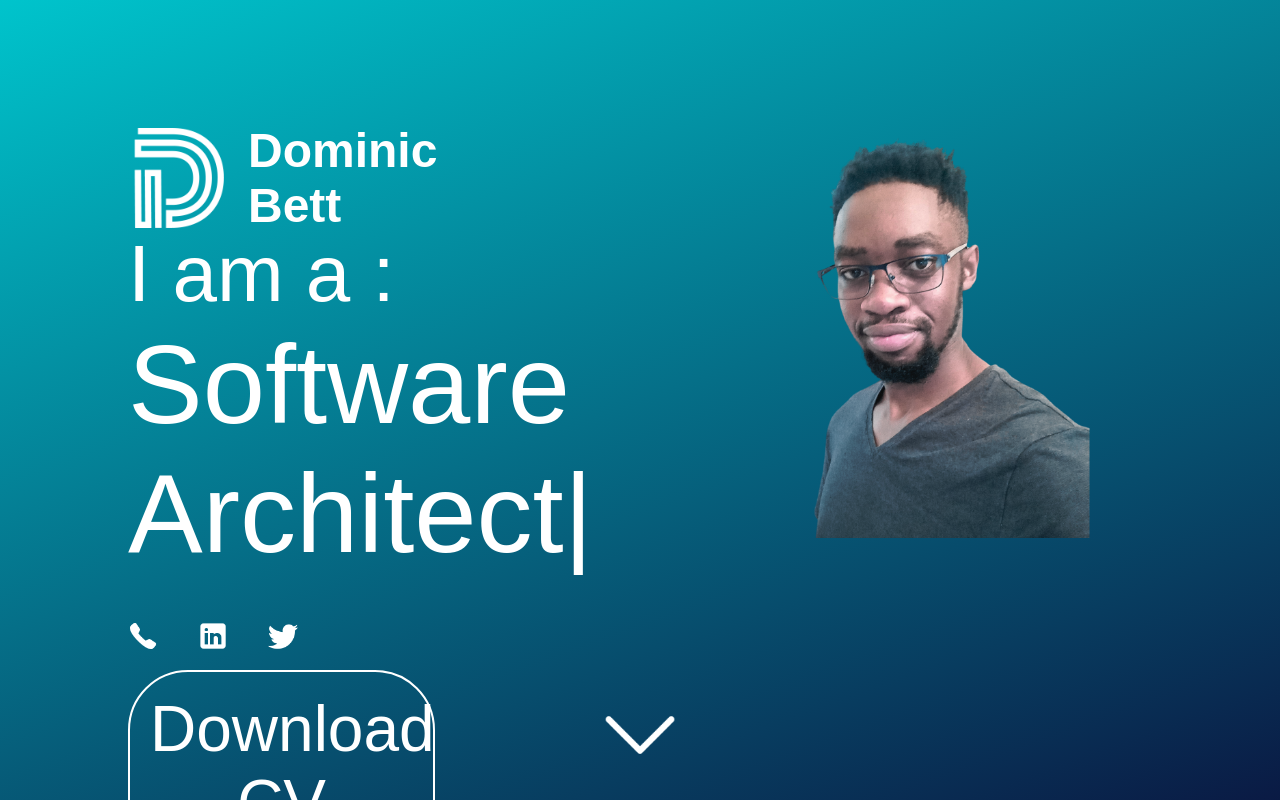
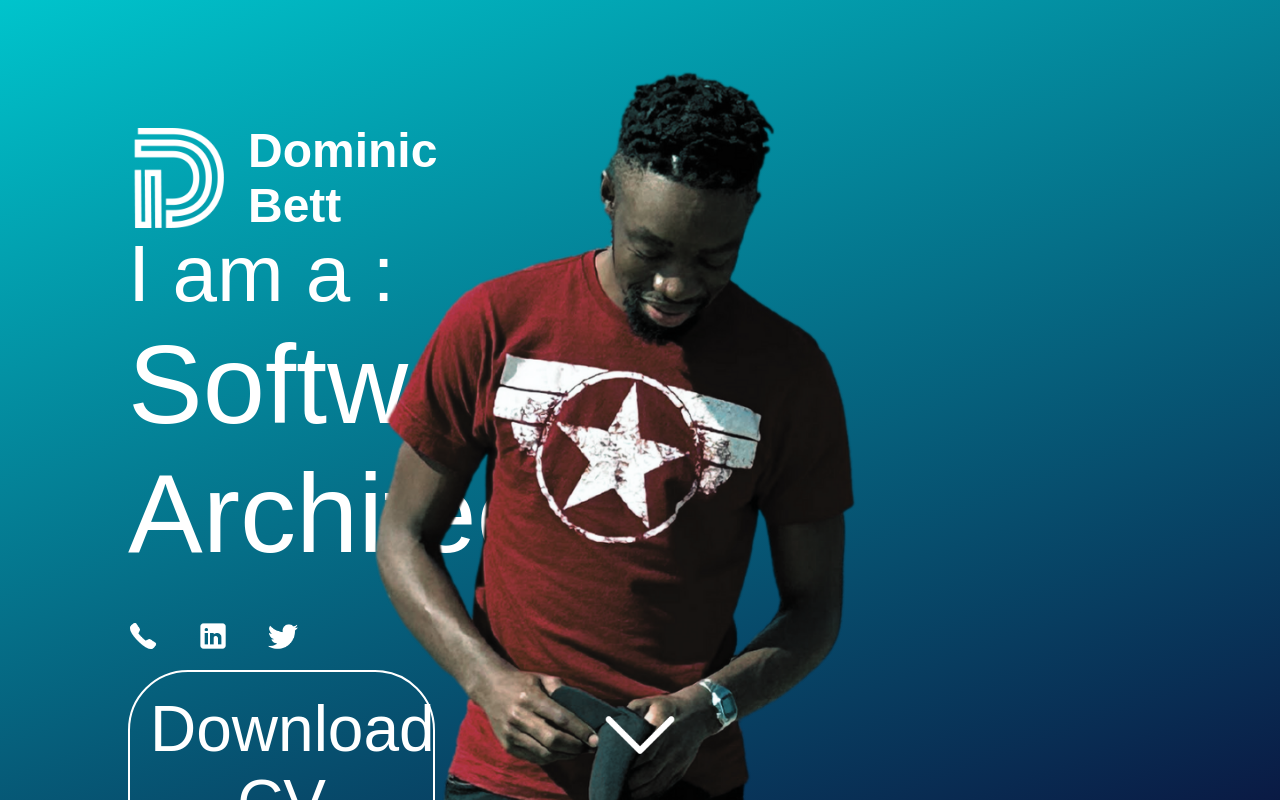
Before and after one commit to domiebett/domiebett.github.io, a React (Create React App) app: page / in a window 1280 px wide. Built offline with nearby package versions, Linux system fonts and the light colour scheme.

Commit message:
update pic

```diff
--- a/public/index.html
+++ b/public/index.html
@@ -4,13 +4,6 @@
     <meta charset="UTF-8">
     <meta name="viewport" content="width=device-width, initial-scale=1.0">
     <title>Dominic Bett</title>
-
-    <style>
-        * {
-            padding: 0;
-            margin: 0;
-        }
-    </style>
 </head>
 <body>
     <noscript>
--- a/src/components/intro/pic/Pic.scss
+++ b/src/components/intro/pic/Pic.scss
@@ -1,5 +1,9 @@
 .Pic {
-    width: 40%;
+    position: absolute;
+    top: 50%;
+    transform: translateY(-50%);
+    right: 2%;
+    height: 100vh;
 
     img {
         width: 100%;
```
Also changed, not shown: src/assets/images/dom-no-background.png.
